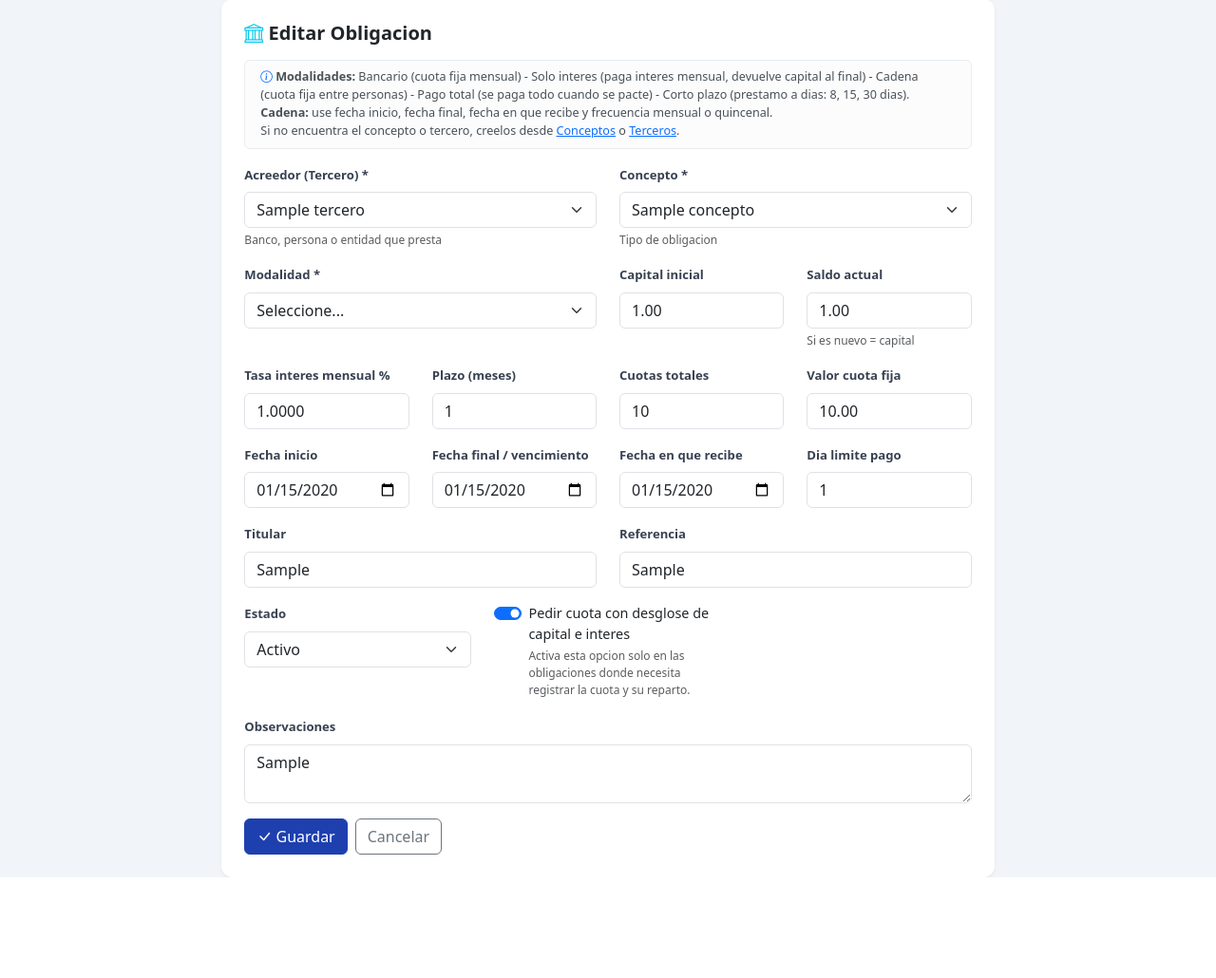
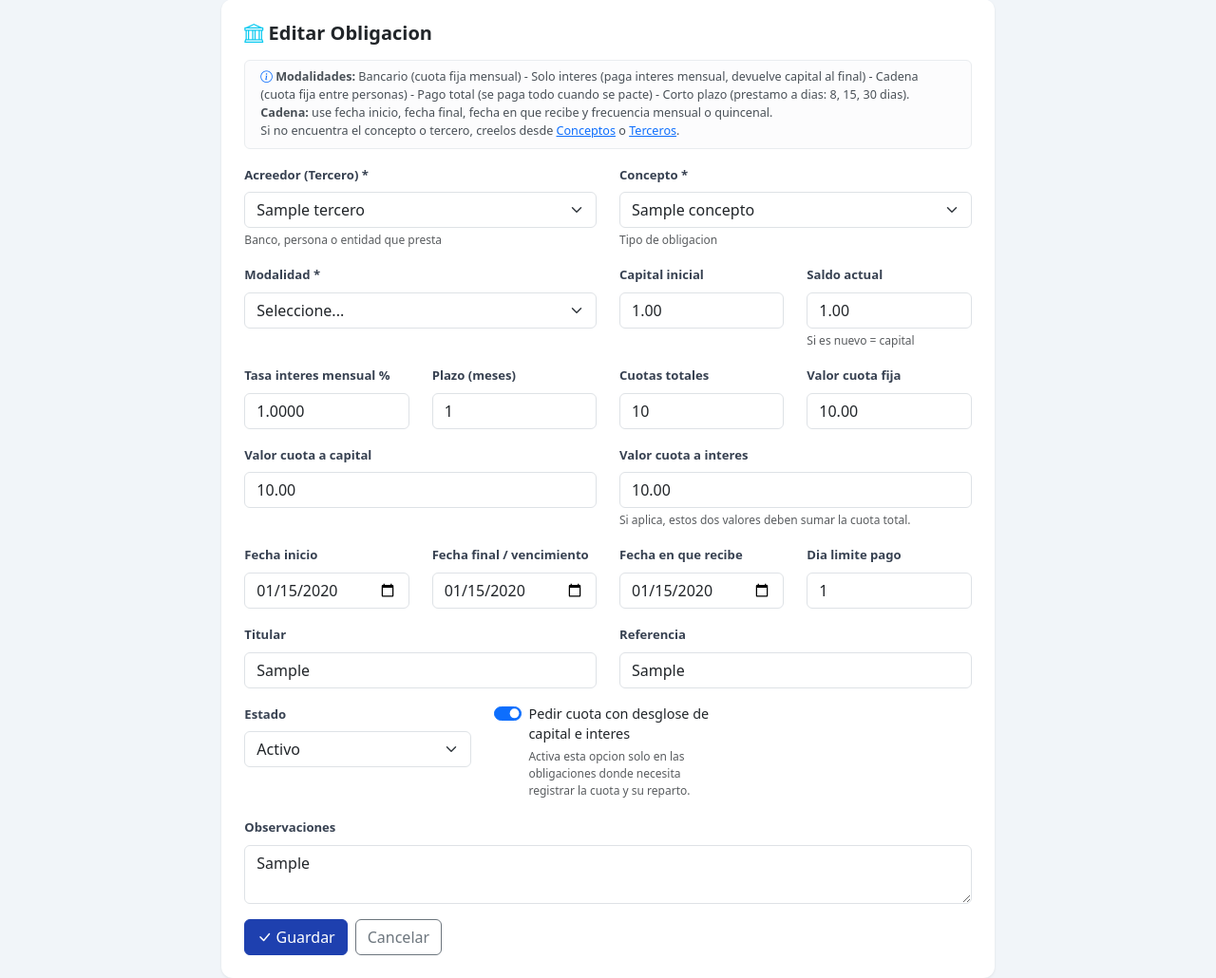
Before and after one commit to softeasyweb1966-web/financiera, a Flask app: page /obligaciones/1/editar in a window 1280 px wide. Shown: the part 73-1103 px from the top of the page at 95% size. Before the commit the page ends 997 px from the top, so only its background shows below. Run offline with Flask 3, Linux system fonts and the light colour scheme; tables that the repository leaves empty hold one stand-in row (values such as "Sample post").

Commit message:
Se ajustan los conceptos de obligaciones para adicionar 2 campos donde se pueda discriminar el valor de la cuota en abono a capital y pago intereses

```diff
--- a/app/__init__.py
+++ b/app/__init__.py
@@ -29,6 +29,10 @@ def _ensure_schema():
             db.session.execute(text("ALTER TABLE obligaciones ADD COLUMN IF NOT EXISTS frecuencia_pago VARCHAR(20) DEFAULT 'mensual'"))
         if 'requiere_desglose_pago' not in columnas_obligaciones:
             db.session.execute(text('ALTER TABLE obligaciones ADD COLUMN IF NOT EXISTS requiere_desglose_pago BOOLEAN DEFAULT FALSE'))
+        if 'valor_cuota_capital' not in columnas_obligaciones:
+            db.session.execute(text('ALTER TABLE obligaciones ADD COLUMN IF NOT EXISTS valor_cuota_capital NUMERIC(14, 2)'))
+        if 'valor_cuota_interes' not in columnas_obligaciones:
+            db.session.execute(text('ALTER TABLE obligaciones ADD COLUMN IF NOT EXISTS valor_cuota_interes NUMERIC(14, 2)'))
         db.session.commit()
 
 
--- a/app/models.py
+++ b/app/models.py
@@ -280,6 +280,8 @@ class Obligacion(db.Model):
     cuotas_totales = db.Column(db.Integer)
     cuotas_pagadas = db.Column(db.Integer, default=0)
     valor_cuota_fija = db.Column(db.Numeric(14, 2))  # Para cadenas o cuota pactada
+    valor_cuota_capital = db.Column(db.Numeric(14, 2))
+    valor_cuota_interes = db.Column(db.Numeric(14, 2))
     fecha_inicio = db.Column(db.Date)
     fecha_vencimiento = db.Column(db.Date)
     fecha_recibe = db.Column(db.Date)
--- a/app/routes/obligaciones.py
+++ b/app/routes/obligaciones.py
@@ -39,6 +39,8 @@ def _conceptos_activos_categoria(nombre_categoria, anio, mes):
 def _valor_estimado_obligacion(obligacion, ultimo_pago=None):
     if obligacion.valor_cuota_fija:
         return float(obligacion.valor_cuota_fija)
+    if obligacion.valor_cuota_capital is not None or obligacion.valor_cuota_interes is not None:
+        return float(obligacion.valor_cuota_capital or 0) + float(obligacion.valor_cuota_interes or 0)
     if obligacion.interes_mensual_calculado:
         return obligacion.interes_mensual_calculado
     if obligacion.cuota_francesa_calculada:
@@ -221,6 +223,27 @@ def _float_or_none(valor):
         return None
 
 
+def _validar_desglose_cuota_form(requiere_desglose, valor_cuota_fija, valor_cuota_capital, valor_cuota_interes):
+    total = _float_or_none(valor_cuota_fija)
+    capital = _float_or_none(valor_cuota_capital)
+    interes = _float_or_none(valor_cuota_interes)
+
+    if not requiere_desglose and capital is None and interes is None:
+        return None
+
+    if capital is None or interes is None:
+        return 'Si discrimina la cuota, debe diligenciar tanto capital como interes.'
+
+    suma_componentes = (capital or 0) + (interes or 0)
+    if total is None:
+        return 'Para discriminar la cuota, primero debe registrar el valor total de la cuota.'
+
+    if abs(suma_componentes - total) > 1:
+        return 'La suma de capital e interes debe coincidir con el valor de la cuota.'
+
+    return None
+
+
 @obligaciones_bp.route('/')
 def lista():
     obligaciones = Obligacion.query.filter_by(activo=True).order_by(Obligacion.dia_limite_pago).all()
@@ -232,6 +255,17 @@ def lista():
 @obligaciones_bp.route('/nueva', methods=['GET', 'POST'])
 def nueva():
     if request.method == 'POST':
+        requiere_desglose_pago = request.form.get('requiere_desglose_pago') == 'on'
+        error_desglose = _validar_desglose_cuota_form(
+            requiere_desglose_pago,
+            request.form.get('valor_cuota_fija'),
+            request.form.get('valor_cuota_capital'),
+            request.form.get('valor_cuota_interes'),
+        )
+        if error_desglose:
+            flash(error_desglose, 'danger')
+            return redirect(request.url)
+
         obligacion = Obligacion(
             tercero_id=request.form['tercero_id'],
             concepto_id=request.form['concepto_id'],
@@ -243,13 +277,15 @@ def nueva():
             plazo_dias=request.form.get('plazo_dias') or None,
             cuotas_totales=request.form.get('cuotas_totales') or None,
             valor_cuota_fija=request.form.get('valor_cuota_fija') or None,
+            valor_cuota_capital=request.form.get('valor_cuota_capital') or None,
+            valor_cuota_interes=request.form.get('valor_cuota_interes') or None,
             fecha_inicio=request.form.get('fecha_inicio') or None,
             fecha_vencimiento=request.form.get('fecha_vencimiento') or None,
             fecha_recibe=request.form.get('fecha_recibe') or None,
             titular=request.form.get('titular', '').strip(),
             referencia=request.form.get('referencia', '').strip(),
             frecuencia_pago=request.form.get('frecuencia_pago', 'mensual'),
-            requiere_desglose_pago=request.form.get('requiere_desglose_pago') == 'on',
+            requiere_desglose_pago=requiere_desglose_pago,
             dia_limite_pago=request.form.get('dia_limite_pago') or None,
             estado=request.form.get('estado', 'activo'),
             observaciones=request.form.get('observaciones', '').strip()
@@ -271,6 +307,17 @@ def nueva():
 def editar(id):
     obligacion = Obligacion.query.get_or_404(id)
     if request.method == 'POST':
+        requiere_desglose_pago = request.form.get('requiere_desglose_pago') == 'on'
+        error_desglose = _validar_desglose_cuota_form(
+            requiere_desglose_pago,
+            request.form.get('valor_cuota_fija'),
+            request.form.get('valor_cuota_capital'),
+            request.form.get('valor_cuota_interes'),
+        )
+        if error_desglose:
+            flash(error_desglose, 'danger')
+            return redirect(request.url)
+
         obligacion.tercero_id = request.form['tercero_id']
         obligacion.concepto_id = request.form['concepto_id']
         obligacion.modalidad = request.form['modalidad']
@@ -281,13 +328,15 @@ def editar(id):
         obligacion.plazo_dias = request.form.get('plazo_dias') or None
         obligacion.cuotas_totales = request.form.get('cuotas_totales') or None
         obligacion.valor_cuota_fija = request.form.get('valor_cuota_fija') or None
+        obligacion.valor_cuota_capital = request.form.get('valor_cuota_capital') or None
+        obligacion.valor_cuota_interes = request.form.get('valor_cuota_interes') or None
         obligacion.fecha_inicio = request.form.get('fecha_inicio') or None
         obligacion.fecha_vencimiento = request.form.get('fecha_vencimiento') or None
         obligacion.fecha_recibe = request.form.get('fecha_recibe') or None
         obligacion.titular = request.form.get('titular', '').strip()
         obligacion.referencia = request.form.get('referencia', '').strip()
         obligacion.frecuencia_pago = request.form.get('frecuencia_pago', 'mensual')
-        obligacion.requiere_desglose_pago = request.form.get('requiere_desglose_pago') == 'on'
+        obligacion.requiere_desglose_pago = requiere_desglose_pago
         obligacion.dia_limite_pago = request.form.get('dia_limite_pago') or None
         obligacion.estado = request.form.get('estado', 'activo')
         obligacion.observaciones = request.form.get('observaciones', '').strip()
--- a/app/templates/obligaciones/detalle.html
+++ b/app/templates/obligaciones/detalle.html
@@ -19,6 +19,10 @@
             {{ obligacion.modalidad.replace('_', ' ')|title }} ·
             Dia pago: {{ obligacion.dia_limite_pago or '-' }} ·
             Cuota: ${{ "{:,.0f}".format(obligacion.valor_cuota_fija) if obligacion.valor_cuota_fija else '-' }} ·
+            {% if obligacion.valor_cuota_capital or obligacion.valor_cuota_interes %}
+            Cap: ${{ "{:,.0f}".format(obligacion.valor_cuota_capital or 0) }} Â·
+            Int: ${{ "{:,.0f}".format(obligacion.valor_cuota_interes or 0) }} Â·
+            {% endif %}
             Saldo: ${{ "{:,.0f}".format(obligacion.saldo_actual) if obligacion.saldo_actual else '-' }}
         </small>
     </div>
--- a/app/templates/obligaciones/form.html
+++ b/app/templates/obligaciones/form.html
@@ -87,6 +87,18 @@
                     </div>
                 </div>
 
+                <div class="row" id="fila_desglose_cuota" style="display:none;">
+                    <div class="col-md-6 mb-3">
+                        <label class="form-label">Valor cuota a capital</label>
+                        <input type="number" name="valor_cuota_capital" id="valor_cuota_capital" class="form-control" value="{{ obligacion.valor_cuota_capital if obligacion and obligacion.valor_cuota_capital else '' }}">
+                    </div>
+                    <div class="col-md-6 mb-3">
+                        <label class="form-label">Valor cuota a interes</label>
+                        <input type="number" name="valor_cuota_interes" id="valor_cuota_interes" class="form-control" value="{{ obligacion.valor_cuota_interes if obligacion and obligacion.valor_cuota_interes else '' }}">
+                        <div class="form-text">Si aplica, estos dos valores deben sumar la cuota total.</div>
+                    </div>
+                </div>
+
                 <div class="row">
                     <div class="col-md-3 mb-3">
                         <label class="form-label">Fecha inicio</label>
@@ -167,12 +179,15 @@ function toggleCampos() {
     const cuotas = document.getElementById('campo_cuotas');
     const cuotaFija = document.getElementById('campo_cuota_fija');
     const frecuenciaPago = document.getElementById('campo_frecuencia_pago');
+    const filaDesgloseCuota = document.getElementById('fila_desglose_cuota');
+    const requiereDesglose = document.getElementById('requiere_desglose_pago');
 
     plazoDias.style.display = 'none';
     plazoMeses.style.display = 'block';
     cuotas.style.display = 'block';
     cuotaFija.style.display = 'block';
     frecuenciaPago.style.display = mod === 'cadena' ? 'block' : 'none';
+    filaDesgloseCuota.style.display = requiereDesglose.checked ? 'flex' : 'none';
 
     if (mod === 'prestamo_corto_plazo') {
         plazoDias.style.display = 'block';
@@ -190,6 +205,9 @@ function toggleCampos() {
     }
 }
 
-document.addEventListener('DOMContentLoaded', toggleCampos);
+document.addEventListener('DOMContentLoaded', function () {
+    toggleCampos();
+    document.getElementById('requiere_desglose_pago').addEventListener('change', toggleCampos);
+});
 </script>
 {% endblock %}
```
Also changed, not shown: app/templates/obligaciones/lista.html (+6 -1 lines), app/templates/obligaciones/pagos.html (+8 -4 lines), migrations/versions/20260811_04_add_obligacion_cuota_breakdown.py (added, +42 -0 lines).
